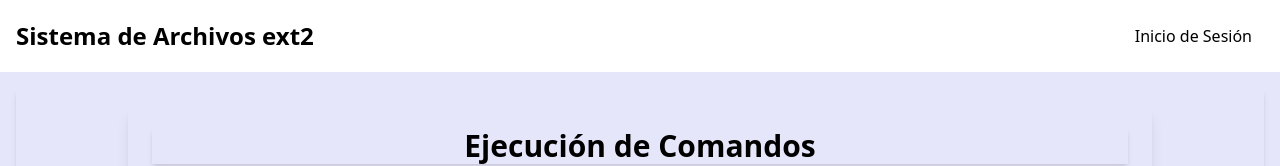
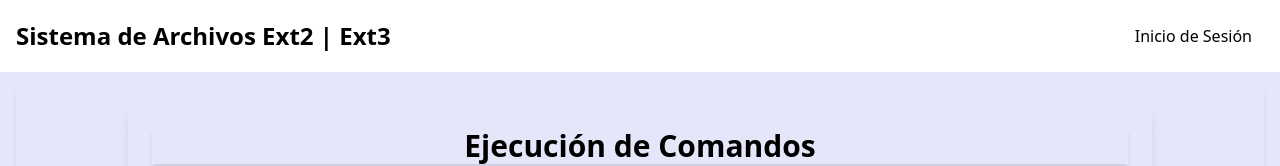
Before and after one commit to sudokentucky/MIA_2S_P2_202100106, a React (Vite) app in the folder front-end/: page / in a window 1280 px wide. Shown: the top 166 px of the page. Built offline with nearby package versions, Linux system fonts and the light colour scheme; what tailwind-dracula would draw is missing.

Commit message:
Actualizar título del sistema de archivos en la barra de navegación

```diff
--- a/front-end/src/NavBar.tsx
+++ b/front-end/src/NavBar.tsx
@@ -48,7 +48,7 @@ function Navbar() {
             {/* Logo o título */}
             <div className="text-2xl font-bold">
               {/* Cambiar <a> por <Link> para evitar recarga completa de la página */}
-              <Link to="/">Sistema de Archivos ext2</Link>
+              <Link to="/">Sistema de Archivos Ext2 | Ext3</Link>
             </div>
 
             {/* Enlaces de navegación */}
```
